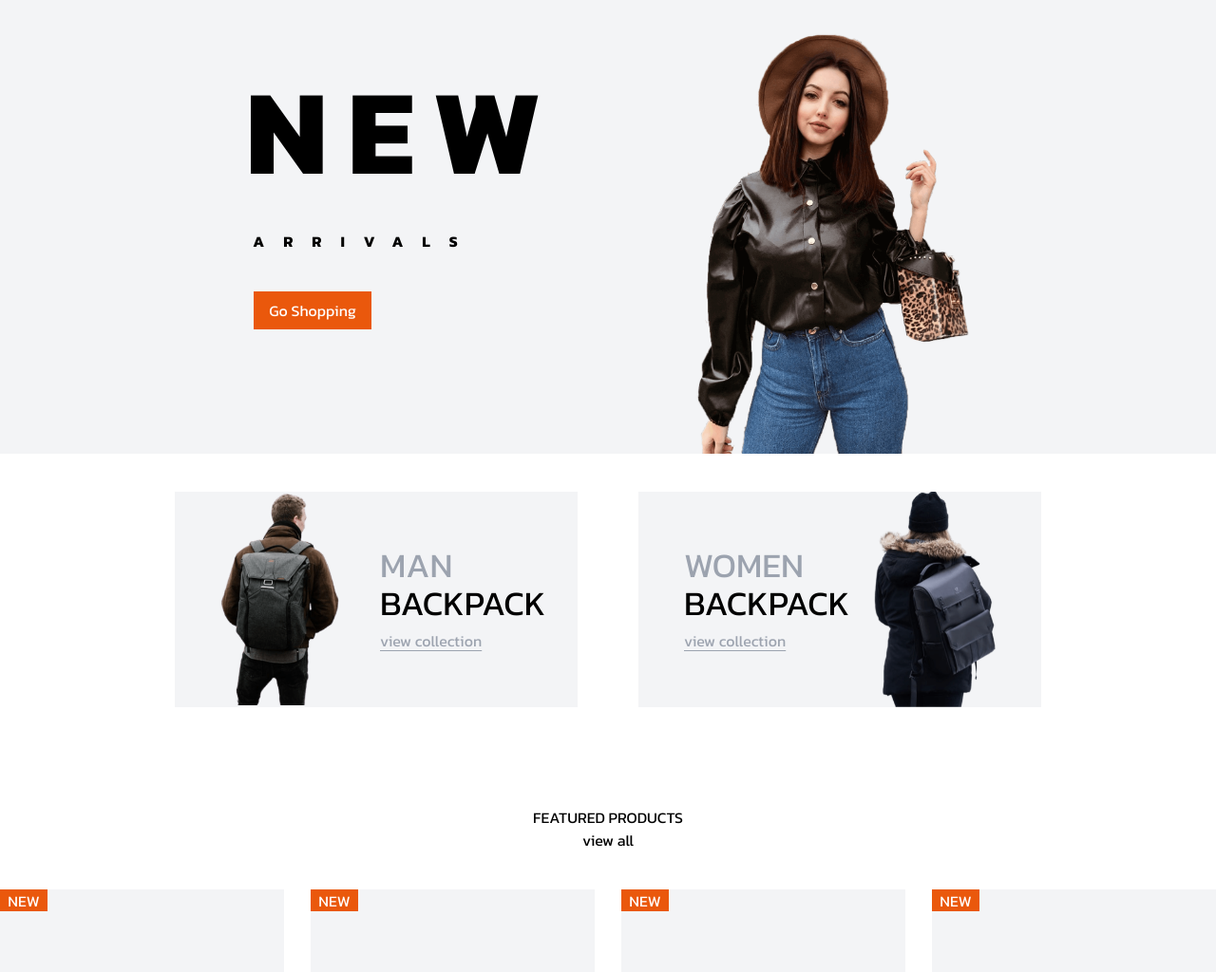
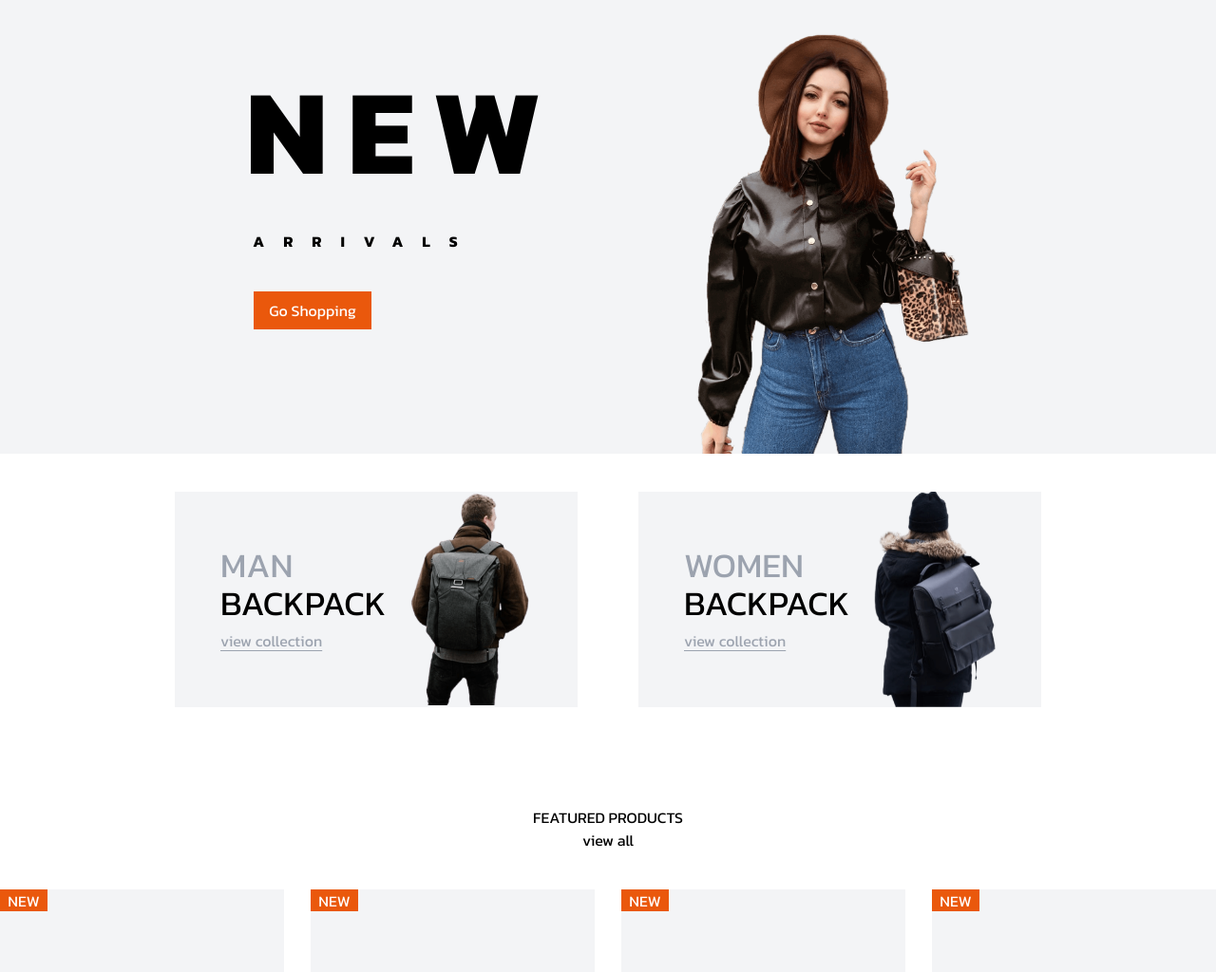
Before and after one commit to ArshiarshiA/SSTYLSHIA-Fashion-Web, a website: page public/index.html in a window 1280 px wide. Shown: the part 62-1086 px from the top of the page at 95% size. Drawn offline with Linux system fonts and the light colour scheme.

Commit message:
fix Another problme in RWD

```diff
--- a/public/index.html
+++ b/public/index.html
@@ -54,16 +54,16 @@
 
     -->
 
-    <section class="py-10">
+    <section class="py-10 p-2">
         <div>
             <div class="flex justify-center gap-16 max-[886px]:flex-wrap max-[886px]:gap-3">
                 <div class="flex items-center gap-10 bg-gray-100 px-12">
-                    <img class="w-32" src="../assets/img/backpackMan.png" alt="">
                     <div class="max-w-40">
                         <h1 class="text-4xl"><span class="text-gray-400">MAN</span></h1>
                         <h1 class="text-4xl mb-2">BACKPACK</h1>
                         <a class="text-gray-400 underline underline-offset-4" href="#">view collection</a>
                     </div>
+                    <img class="w-32" src="../assets/img/backpackMan.png" alt="">
                 </div>
                 <div class="flex items-center gap-10 bg-gray-100 px-12">
                     <div class="max-w-40">
```
